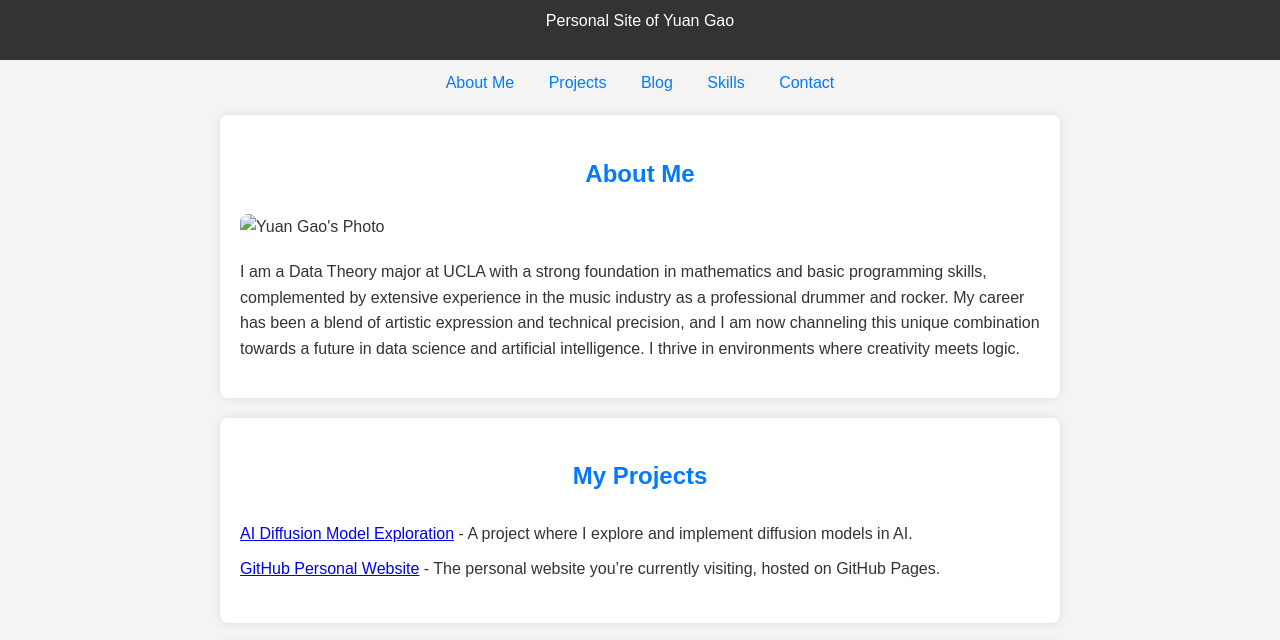
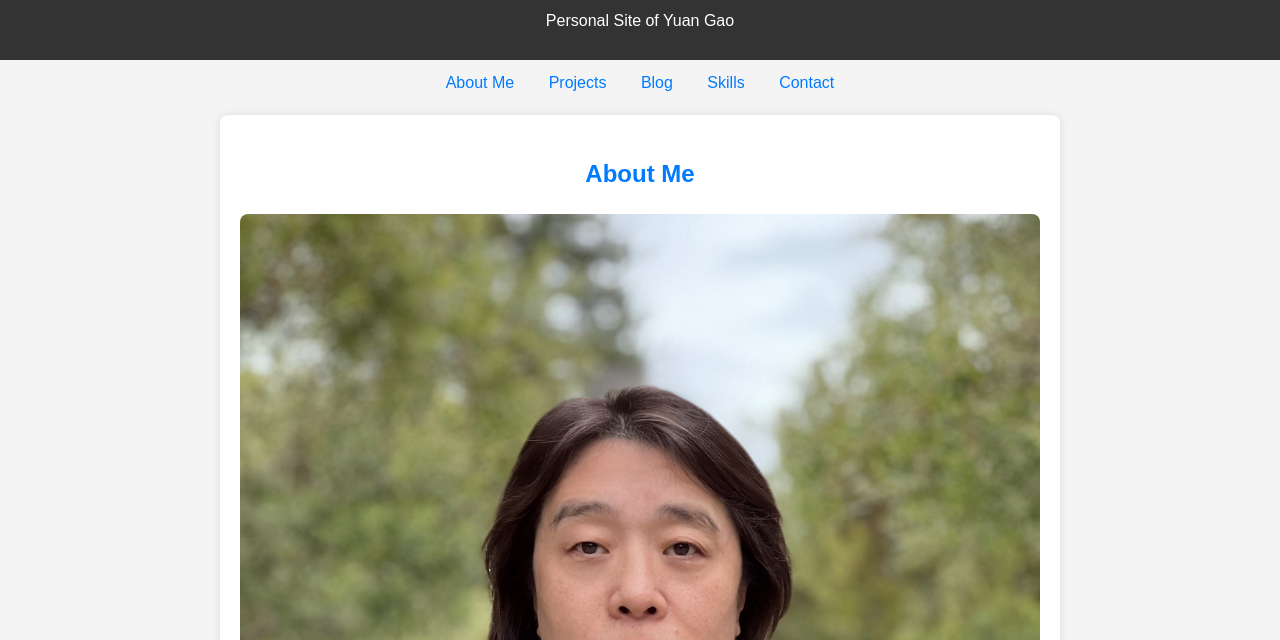
Before and after one commit to Yhilosoghy/YuanGao.github.io, a plain HTML site: page index.html in a window 1280 px wide. Shown: the part 96-736 px from the top of the page. Drawn offline with Linux system fonts and the light colour scheme.

Commit message:
Update index.html

```diff
--- a/index.html
+++ b/index.html
@@ -72,7 +72,7 @@
     <section id="about-me">
         <h2>About Me</h2>
         <!-- Image Inserted Here -->
-        <img src="1b1df139fab8dc0dc2cb56a399f18108.JPG" alt="Yuan Gao's Photo">
+        <img src="YG.jpg" alt="Yuan Gao's Photo">
         <p>I am a Data Theory major at UCLA with a strong foundation in mathematics and basic programming skills, complemented by extensive experience in the music industry as a professional drummer and rocker. My career has been a blend of artistic expression and technical precision, and I am now channeling this unique combination towards a future in data science and artificial intelligence. I thrive in environments where creativity meets logic.</p>
     </section>
 
```
